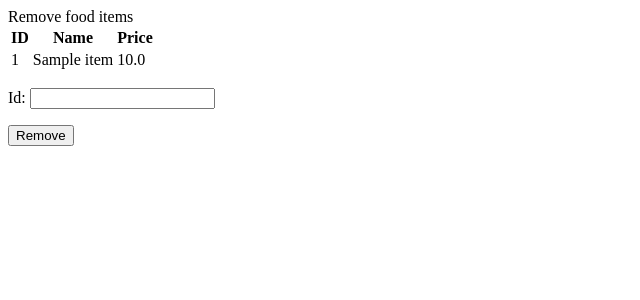
After one commit to Bharadwaj-G/Canteen-Automation-System, a Django app: page /manager/remove/ in a window 1280 px wide. The commit adds this page. Shown: the top 300 px of the page, without its empty margins (0-640 px from the left). Run offline with Django 3.2, Linux system fonts and the light colour scheme; tables that the repository leaves empty hold one stand-in row (values such as "Sample post").

Commit message:
Added remove food functionality for manager

```diff
--- a/Canteen_Automation_system/settings.py
+++ b/Canteen_Automation_system/settings.py
@@ -15,7 +15,6 @@ import os
 # Build paths inside the project like this: os.path.join(BASE_DIR, ...)
 BASE_DIR = os.path.dirname(os.path.dirname(os.path.abspath(__file__)))
 
-
 # Quick-start development settings - unsuitable for production
 # See https://docs.djangoproject.com/en/2.1/howto/deployment/checklist/
 
@@ -26,7 +25,6 @@ SECRET_KEY = '^&7m%%4nf-gmamuxta%+bv5zy=26mjw6rm5nh-@)h9y)*$hto9'
 DEBUG = True
 
 ALLOWED_HOSTS = []
-
 
 # Application definition
 
@@ -71,7 +69,6 @@ TEMPLATES = [
 
 WSGI_APPLICATION = 'Canteen_Automation_system.wsgi.application'
 
-
 # Database
 # https://docs.djangoproject.com/en/2.1/ref/settings/#databases
 
@@ -87,7 +84,6 @@ DATABASES = {
         },
     }
 }
-
 
 # Password validation
 # https://docs.djangoproject.com/en/2.1/ref/settings/#auth-password-validators
@@ -107,7 +103,6 @@ AUTH_PASSWORD_VALIDATORS = [
     },
 ]
 
-
 # Internationalization
 # https://docs.djangoproject.com/en/2.1/topics/i18n/
 
@@ -121,7 +116,6 @@ USE_L10N = True
 
 USE_TZ = True
 
-
 # Static files (CSS, JavaScript, Images)
 # https://docs.djangoproject.com/en/2.1/howto/static-files/
 
--- a/Manager/form.py
+++ b/Manager/form.py
@@ -6,3 +6,7 @@ class Add_food(forms.Form):
     Name = forms.CharField()
     Price = forms.FloatField()
     Quantity = forms.IntegerField()
+
+
+class Remove_food(forms.Form):
+    Id = forms.IntegerField()
--- a/Manager/models.py
+++ b/Manager/models.py
@@ -13,7 +13,7 @@ class Food_items(models.Model):
 
 
 class Quantity(models.Model):
-    Food_id = models.ForeignKey(Food_items, on_delete=models.PROTECT)
+    Food_id = models.ForeignKey(Food_items, on_delete=models.CASCADE)
     quantity = models.IntegerField(default=0)
 
     def __str__(self):
--- a/Manager/urls.py
+++ b/Manager/urls.py
@@ -4,5 +4,6 @@ from Manager import views
 
 urlpatterns = [
     path('', views.index, name='index'),
-    path('add/', views.Add_food, name='add'),
+    path('add/', views.add_food, name='add'),
+    path('remove/', views.remove_food, name='remove'),
 ]
--- a/Manager/views.py
+++ b/Manager/views.py
@@ -1,13 +1,14 @@
 from django.shortcuts import render
 from . import form
 from .models import Food_items, Quantity
+
 
 # Create your views here.
 def index(request):
     return render(request, 'Manager/index.html')
 
 
-def Add_food(request):
+def add_food(request):
     f1 = form.Add_food()
     if request.method == 'POST':
         f1 = form.Add_food(request.POST)
@@ -18,4 +19,20 @@ def Add_food(request):
             qu = f1.cleaned_data['Quantity']
             f_item = Food_items.objects.create(Food_id=fid, Food_Name=name, Food_Price=price)
             Quantity.objects.create(Food_id=f_item, quantity=qu)
+            return render(request, 'Manager/index.html')
     return render(request, 'Manager/Add_food.html', {'form': f1})
+
+
+def remove_food(request):
+    f2 = form.Remove_food()
+    if request.method == 'POST':
+        f2 = form.Remove_food(request.POST)
+        if f2.is_valid():
+            fid = f2.cleaned_data['Id']
+            f_item = Food_items.objects.get(Food_id__exact=fid)
+            Quantity.objects.get(Food_id__exact=fid).delete()
+            f_item.delete()
+            return render(request, 'Manager/index.html')
+    item = Food_items.objects.all()
+    content = {'form': f2, 'item': item}
+    return render(request, 'Manager/Remove_food.html', content)
--- a/templates/Manager/Add_food.html
+++ b/templates/Manager/Add_food.html
@@ -2,11 +2,11 @@
 <html lang="en">
 <head>
     <meta charset="UTF-8">
-    <title>Welcome</title>
+    <title>Add Food Items</title>
 </head>
 <body>
 Add food items<br>
-<form  method="post">
+<form  method="post" action="{% url 'add' %}">
     {{ form.as_p }}
     {% csrf_token %}
     <input type="submit" value="ADD">
--- /dev/null
+++ b/templates/Manager/Remove_food.html
@@ -0,0 +1,32 @@
+<!DOCTYPE html>
+<html lang="en">
+<head>
+    <meta charset="UTF-8">
+    <title>Remove Food </title>
+</head>
+<body>
+Remove food items<br>
+<form  method="post" action="{% url 'remove' %}">
+    {% if item %}
+        <table>
+        <tr>
+            <th>ID</th>
+            <th>Name</th>
+            <th>Price</th>
+        </tr>
+        {% for items in item %}
+        <tr>
+            <td>{{ items.Food_id }}</td>
+            <td>{{ items.Food_Name }}</td>
+            <td>{{ items.Food_Price }}</td>
+        </tr>
+        {% endfor %}
+        </table>
+    {% endif %}
+    {{ form.as_p }}
+    {% csrf_token %}
+    {{ form.errors }}
+    <input type="submit" value="Remove">
+</form>
+</body>
+</html>
```
Also changed, not shown: templates/Manager/index.html (+2 -5 lines), Manager/migrations/0004_auto_20181028_1202.py (added).
